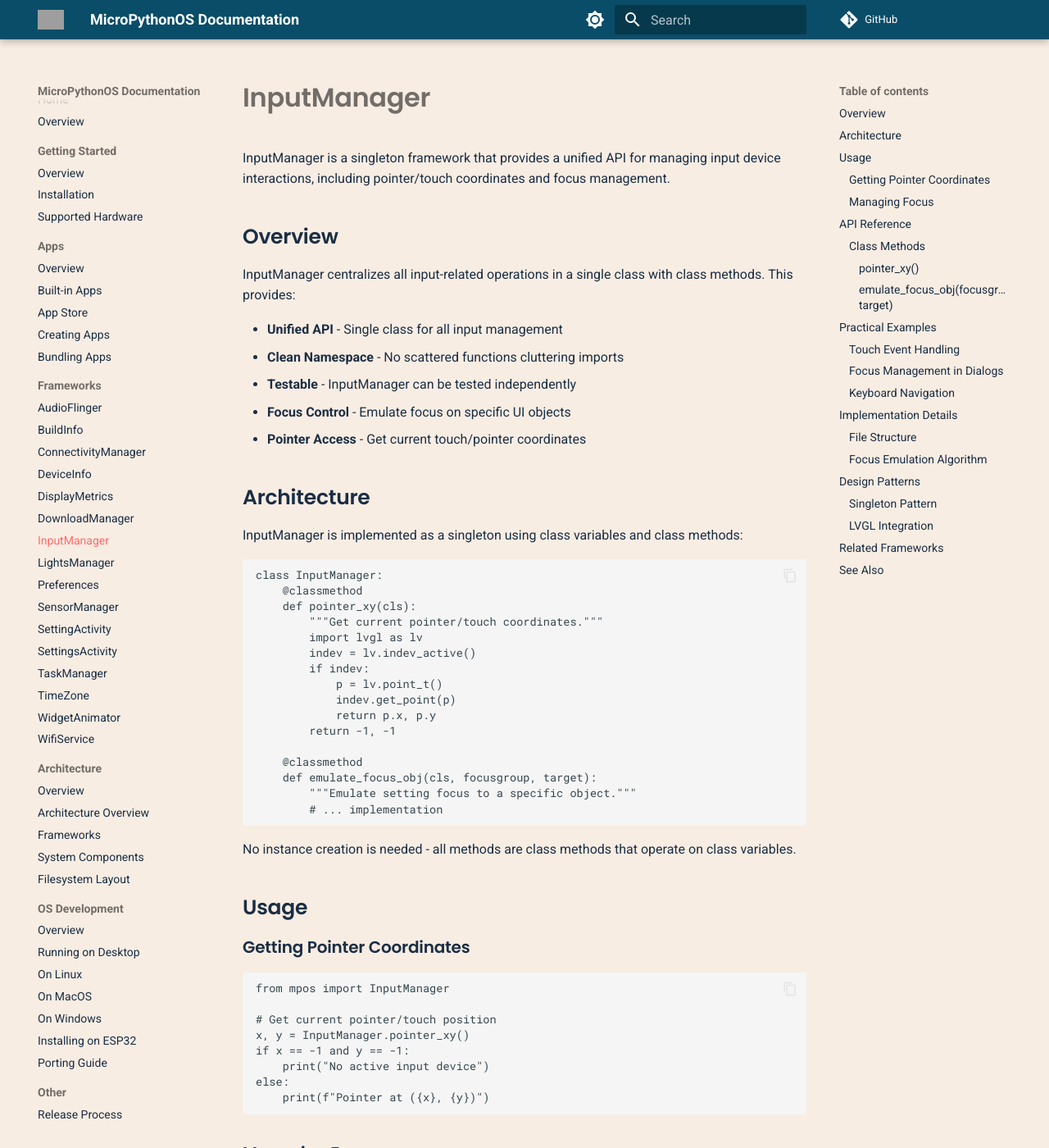
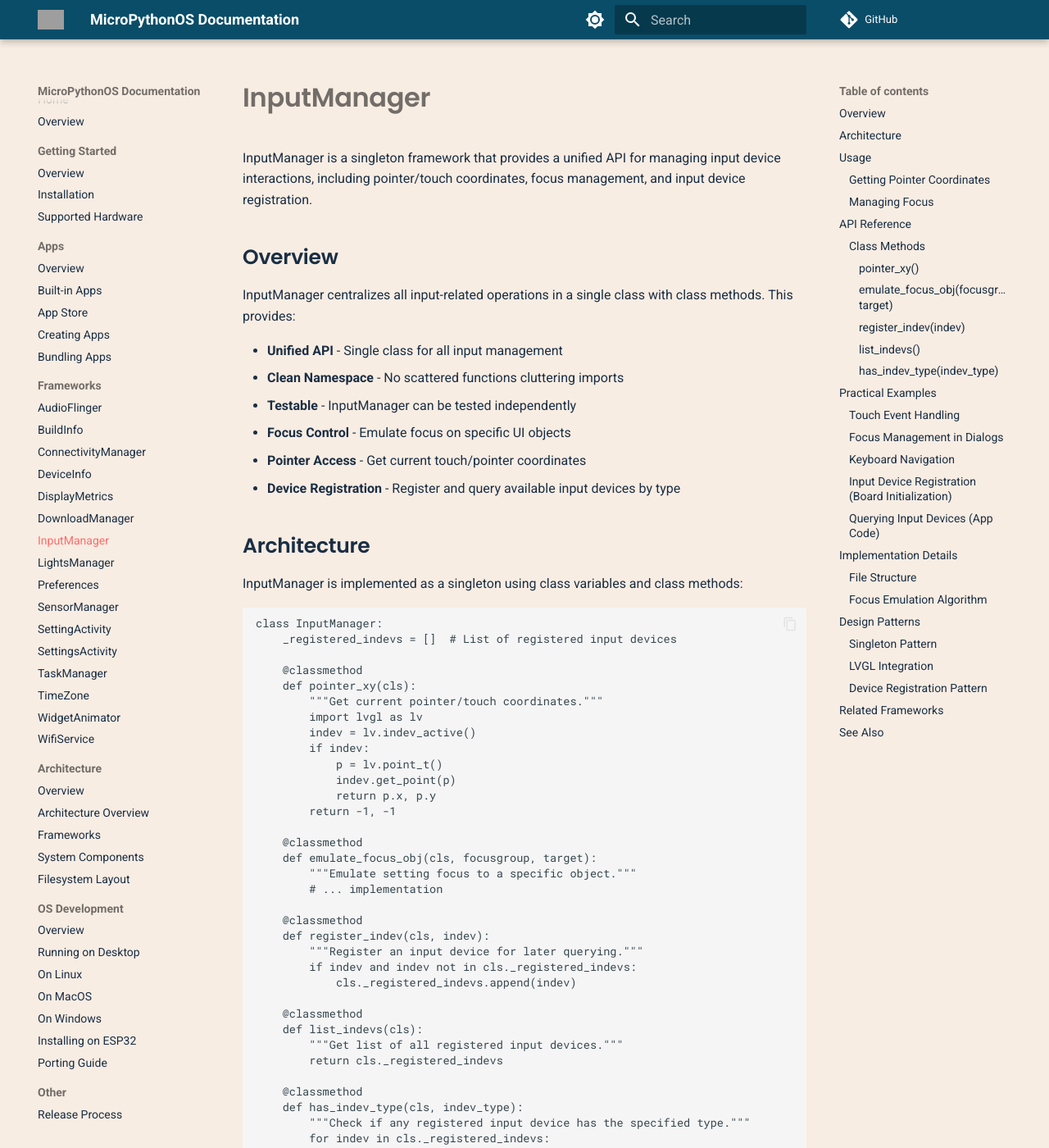
Before and after one commit to MicroPythonOS/docs, an MkDocs documentation site: the page built from docs/frameworks/input-manager.md, in a window 1280 px wide and 1400 px high. Shown: the whole window at 82% size. Built offline with MkDocs 1.6.1 and Material for MkDocs 9.7.7, drawn with Linux system fonts in a browser that asks for light colours; comment, search, counter and statistics services are not loaded; some of the changed text lies outside the part shown; grey boxes are pictures that could not be loaded.

Commit message:
Update InputManager

````diff
--- a/docs/frameworks/input-manager.md
+++ b/docs/frameworks/input-manager.md
@@ -1,6 +1,6 @@
 # InputManager
 
-InputManager is a singleton framework that provides a unified API for managing input device interactions, including pointer/touch coordinates and focus management.
+InputManager is a singleton framework that provides a unified API for managing input device interactions, including pointer/touch coordinates, focus management, and input device registration.
 
 ## Overview
 
@@ -11,6 +11,7 @@
 - **Testable** - InputManager can be tested independently
 - **Focus Control** - Emulate focus on specific UI objects
 - **Pointer Access** - Get current touch/pointer coordinates
+- **Device Registration** - Register and query available input devices by type
 
 ## Architecture
 
@@ -18,6 +19,8 @@
 
 ```python
 class InputManager:
+    _registered_indevs = []  # List of registered input devices
+
     @classmethod
     def pointer_xy(cls):
         """Get current pointer/touch coordinates."""
@@ -33,6 +36,25 @@
     def emulate_focus_obj(cls, focusgroup, target):
         """Emulate setting focus to a specific object."""
         # ... implementation
+
+    @classmethod
+    def register_indev(cls, indev):
+        """Register an input device for later querying."""
+        if indev and indev not in cls._registered_indevs:
+            cls._registered_indevs.append(indev)
+
+    @classmethod
+    def list_indevs(cls):
+        """Get list of all registered input devices."""
+        return cls._registered_indevs
+
+    @classmethod
+    def has_indev_type(cls, indev_type):
+        """Check if any registered input device has the specified type."""
+        for indev in cls._registered_indevs:
+            if indev.get_type() == indev_type:
+                return True
+        return False
 ```
 
 No instance creation is needed - all methods are class methods that operate on class variables.
@@ -100,6 +122,55 @@
     InputManager.emulate_focus_obj(focusgroup, my_button)
 ```
 
+#### `register_indev(indev)`
+Register an input device for later querying by type.
+
+This method is called by board initialization code to register available input devices. Apps can then query these devices without hardcoding hardware IDs.
+
+**Parameters:**
+- `indev` (lv.indev): The LVGL input device to register
+
+**Returns:** None
+
+**Example:**
+```python
+# In board initialization (e.g., fri3d_2024.py)
+indev = lv.indev_create()
+indev.set_type(lv.INDEV_TYPE.KEYPAD)
+indev.set_read_cb(keypad_read_cb)
+InputManager.register_indev(indev)
+```
+
+#### `list_indevs()`
+Get list of all registered input devices.
+
+**Returns:** list - List of registered LVGL input devices
+
+**Example:**
+```python
+devices = InputManager.list_indevs()
+for indev in devices:
+    print(f"Device type: {indev.get_type()}")
+```
+
+#### `has_indev_type(indev_type)`
+Check if any registered input device has the specified type.
+
+This is a convenience method for checking device capabilities without iterating through the device list.
+
+**Parameters:**
+- `indev_type` (int): LVGL input device type (e.g., `lv.INDEV_TYPE.KEYPAD`, `lv.INDEV_TYPE.POINTER`)
+
+**Returns:** bool - True if a device with the specified type is registered, False otherwise
+
+**Example:**
+```python
+if InputManager.has_indev_type(lv.INDEV_TYPE.KEYPAD):
+    print("Device has physical buttons")
+else:
+    print("Device is touch-only")
+```
+
 ## Practical Examples
 
 ### Touch Event Handling
@@ -159,6 +230,49 @@
     if focusgroup:
         InputManager.emulate_focus_obj(focusgroup, button)
         print(f"Focus moved to {button}")
+```
+
+### Input Device Registration (Board Initialization)
+
+```python
+# In board initialization file (e.g., fri3d_2024.py)
+from mpos import InputManager
+import lvgl as lv
+
+# Create and configure input device
+indev = lv.indev_create()
+indev.set_type(lv.INDEV_TYPE.KEYPAD)
+indev.set_read_cb(keypad_read_cb)
+
+# Register with InputManager for app access
+InputManager.register_indev(indev)
+```
+
+### Querying Input Devices (App Code)
+
+```python
+from mpos import InputManager, Activity
+import lvgl as lv
+
+class MyGame(Activity):
+    def onCreate(self):
+        # Check if device has physical buttons
+        if InputManager.has_indev_type(lv.INDEV_TYPE.KEYPAD):
+            # Show button-based controls
+            self.show_button_controls()
+        else:
+            # Show touch-based controls
+            self.show_touch_controls()
+
+    def show_button_controls(self):
+        """Display UI optimized for physical buttons."""
+        helptext = "Press A to start!\nY to reset, B to show FPS"
+        # ... setup button-based UI ...
+
+    def show_touch_controls(self):
+        """Display UI optimized for touch."""
+        helptext = "Tap to start!\nTop left to reset, bottom left for FPS"
+        # ... setup touch-based UI ...
 ```
 
 ## Implementation Details
@@ -227,6 +341,32 @@
 focusgroup.focus_next()
 ```
 
+### Device Registration Pattern
+
+InputManager uses a registration pattern to decouple hardware initialization from app code:
+
+**Board Initialization (Hardware Layer):**
+```python
+# fri3d_2024.py - knows about hardware
+InputManager.register_indev(keypad_indev)
+InputManager.register_indev(touch_indev)
+```
+
+**App Code (Application Layer):**
+```python
+# quasibird.py - doesn't know about hardware
+if InputManager.has_indev_type(lv.INDEV_TYPE.KEYPAD):
+    # Adapt UI for buttons
+else:
+    # Adapt UI for touch
+```
+
+This pattern provides:
+- **Hardware Abstraction** - Apps don't hardcode hardware IDs
+- **Flexibility** - New boards can register different devices
+- **Testability** - Apps can be tested with different device configurations
+- **Scalability** - Easy to add new input device types
+
 ## Related Frameworks
 
 - **[DisplayMetrics](display-metrics.md)** - Display properties and pointer coordinates (now uses InputManager)
````
